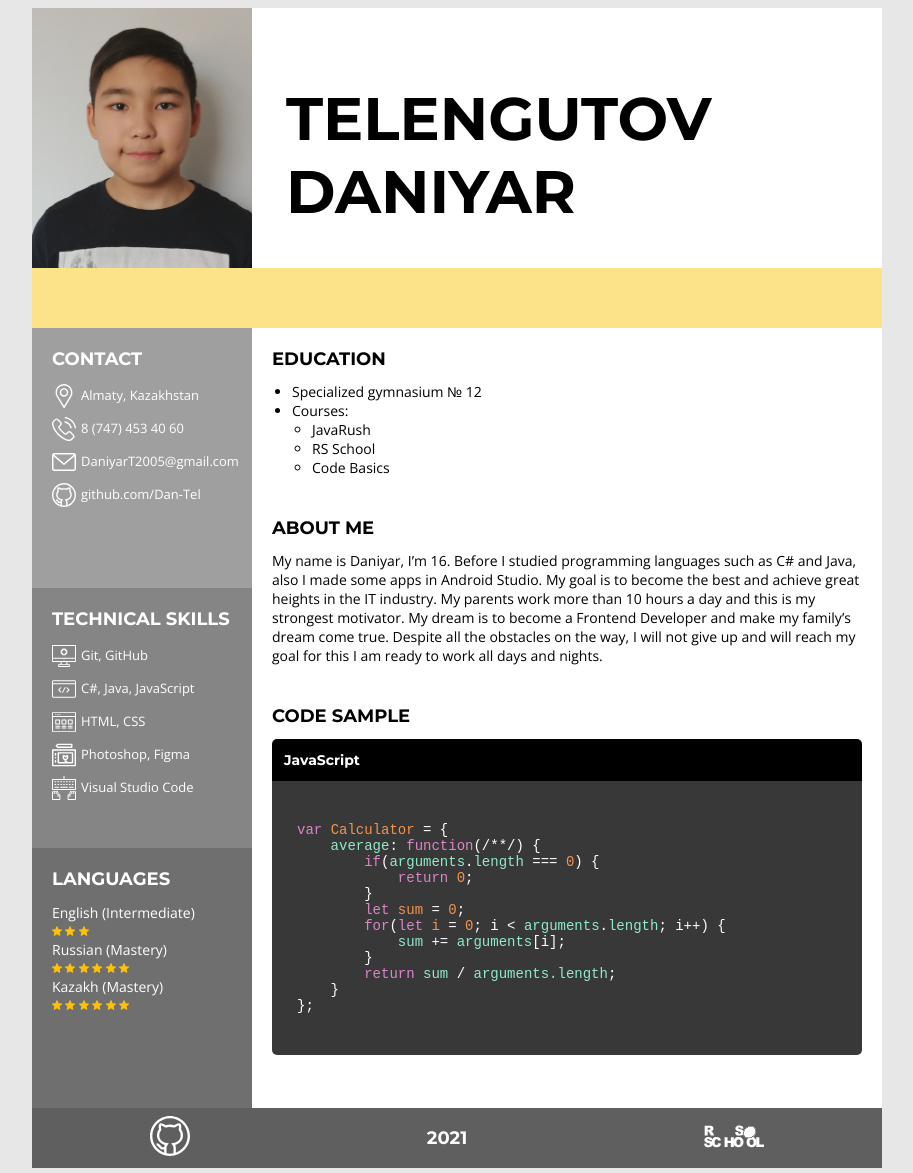
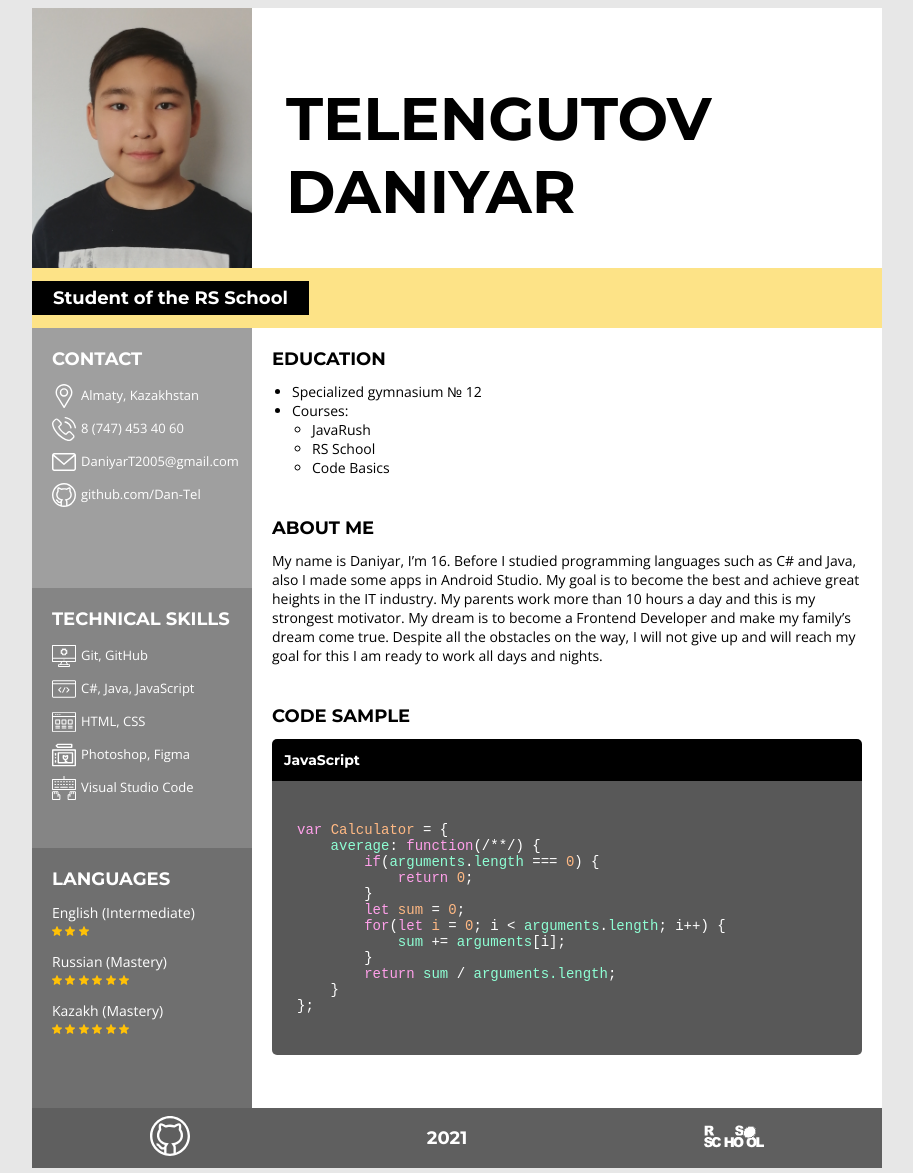
Before and after one commit to Dan-Tel/rsschool-cv, a plain HTML site: page index.html in a window 1280 px wide. Shown: the whole page, without its empty margins (183-1096 px from the left). Drawn offline with nearby package versions, Linux system fonts and the light colour scheme.

Commit message:
refactor: make cv prettier

```diff
--- a/index.html
+++ b/index.html
@@ -19,7 +19,11 @@
             <div class="name">
                 <h1>TELENGUTOV<br>DANIYAR</h1>
             </div>
-            <div class="yellow-rectangle"></div>
+            <div class="yellow-rectangle">
+                <div class="status">
+                    <span class="block-heading">Student of the RS School</span>
+                </div>
+            </div>
         </header>
         <aside>
             <section>
--- a/styles/style.css
+++ b/styles/style.css
@@ -33,6 +33,8 @@ body {
 }
 
 .yellow-rectangle {
+    display: flex;
+    align-items: center;
     width: 850px;
     height: 60px;
     background-color: #fde387;
@@ -118,7 +120,7 @@ footer {
     height: 60px;
     margin: 0 auto;
     padding: 1em 0;
-    background-color: #5F5F5F;
+    background-color: #5f5f5f;
 }
 
 time {
@@ -173,12 +175,11 @@ pre {
     padding: 25px;
     margin: 0;
     border-radius: 0 0 5px 5px;
-    background-color: #383838;
+    background-color: #585858;
     color: #ffffff;
 }
 
 .js {
-
     width: 590px;
     padding: 12px;
     margin: 0;
@@ -190,13 +191,25 @@ pre {
 }
 
 #purple {
-    color: #db86c9;
+    color: #ffa0ea;
 }
 
 #orange {
-    color: #f5944c;
+    color: #ffb984;
 }
 
 #blue {
-    color: #8febc8
+    color: #8effd4
 }
+
+.status {
+    background-color: #000000;
+    padding: 6px 21px;
+    font-family: 'Montserrat', sans-serif;
+    font-weight: bold;
+
+}
+
+.language-skills {
+    margin-bottom: 12px;
+}
```
